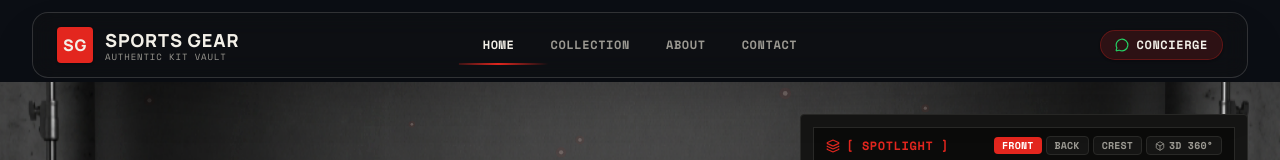
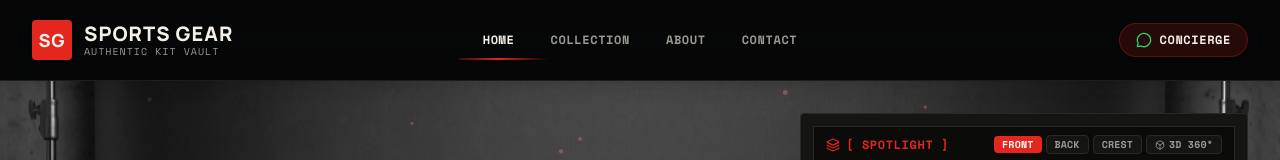
Before and after one commit to priyansudas07/web-templates-hub, a React (Vite) app in the folder jersey-store/: page / in a window 1280 px wide. Shown: the top 160 px of the page. Built offline with nearby package versions, Linux system fonts and the light colour scheme; grey boxes are pictures that could not be loaded.

Commit message:
fix: update initial navbar state to match full-width glass header layout without blank top/side gaps

```diff
--- a/jersey-store/src/components/common/Navbar.tsx
+++ b/jersey-store/src/components/common/Navbar.tsx
@@ -37,13 +37,13 @@ export const Navbar: React.FC = () => {
   }, [mobileMenuOpen]);
 
   return (
-    <header className="sticky top-0 z-50 pt-3 pb-1 px-4 sm:px-6 lg:px-8 transition-all duration-300">
-      <div className={`max-w-7xl mx-auto rounded-2xl transition-all duration-300 ${
-        scrolled
-          ? 'bg-[#050505]/90 backdrop-blur-xl border border-[#292927] shadow-xl'
-          : 'bg-[#121212]/35 backdrop-blur-md border border-white/15 shadow-2xl'
-      }`}>
-        <div className="relative flex items-center justify-between h-16 px-4 sm:px-6">
+    <header className={`sticky top-0 z-50 transition-all duration-300 ${
+      scrolled
+        ? 'bg-[#050505]/95 backdrop-blur-xl border-b border-[#292927] shadow-xl'
+        : 'bg-[#050505]/85 backdrop-blur-xl border-b border-[#292927]/70 shadow-lg'
+    }`}>
+      <div className="max-w-7xl mx-auto px-4 sm:px-6 lg:px-8">
+        <div className="relative flex items-center justify-between h-20">
 
           {/* Logo Brand */}
           <Link
@@ -51,14 +51,14 @@ export const Navbar: React.FC = () => {
             className="flex items-center gap-3 group focus-visible:outline-none focus-visible:ring-2 focus-visible:ring-[#E3261E] rounded-sm z-10"
             aria-label="Sports Gear Home Page"
           >
-            <div className="w-9 h-9 rounded-sm bg-[#E3261E] flex items-center justify-center font-black text-[#F3F0E8] text-base tracking-wider group-hover:bg-[#c91e17] transition-colors shadow-sm">
+            <div className="w-10 h-10 rounded-sm bg-[#E3261E] flex items-center justify-center font-black text-[#F3F0E8] text-lg tracking-wider group-hover:bg-[#c91e17] transition-colors shadow-sm">
               SG
             </div>
             <div className="flex flex-col">
-              <span className="font-extrabold text-lg tracking-wider text-[#F3F0E8] group-hover:text-[#E3261E] transition-colors">
+              <span className="font-extrabold text-xl tracking-wider text-[#F3F0E8] group-hover:text-[#E3261E] transition-colors">
                 SPORTS GEAR
               </span>
-              <span className="text-[9px] tracking-widest text-[#9B9992] font-medium uppercase -mt-1 font-mono">
+              <span className="text-[10px] tracking-widest text-[#9B9992] font-medium uppercase -mt-1 font-mono">
                 Authentic Kit Vault
               </span>
             </div>
@@ -75,9 +75,9 @@ export const Navbar: React.FC = () => {
               href={createGeneralWhatsAppLink()}
               target="_blank"
               rel="noopener noreferrer"
-              className="flex items-center gap-2 px-3.5 py-1.5 rounded-full bg-[#E3261E]/15 border border-[#E3261E]/30 text-[#F3F0E8] hover:bg-[#E3261E]/25 hover:border-[#E3261E]/50 transition-all text-xs font-mono font-bold tracking-wider shadow-sm group"
+              className="flex items-center gap-2 px-4 py-2 rounded-full bg-[#E3261E]/15 border border-[#E3261E]/30 text-[#F3F0E8] hover:bg-[#E3261E]/25 hover:border-[#E3261E]/50 transition-all text-xs font-mono font-bold tracking-wider shadow-sm group"
             >
-              <MessageCircle className="w-3.5 h-3.5 text-[#25D366] group-hover:scale-110 transition-transform" />
+              <MessageCircle className="w-4 h-4 text-[#25D366] group-hover:scale-110 transition-transform" />
               <span>CONCIERGE</span>
             </a>
           </div>
@@ -86,7 +86,7 @@ export const Navbar: React.FC = () => {
           <div className="flex md:hidden z-10">
             <button
               onClick={() => setMobileMenuOpen(!mobileMenuOpen)}
-              className="p-2.5 min-h-[44px] min-w-[44px] rounded-sm text-[#9B9992] hover:text-[#F3F0E8] hover:bg-[#151514] focus:outline-none focus-visible:ring-2 focus-visible:ring-[#E3261E] flex items-center justify-center"
+              className="p-3 min-h-[48px] min-w-[48px] rounded-sm text-[#9B9992] hover:text-[#F3F0E8] hover:bg-[#151514] focus:outline-none focus-visible:ring-2 focus-visible:ring-[#E3261E] flex items-center justify-center"
               aria-label={mobileMenuOpen ? 'Close navigation menu' : 'Open navigation menu'}
               aria-expanded={mobileMenuOpen}
               aria-controls="mobile-navigation-drawer"
```
